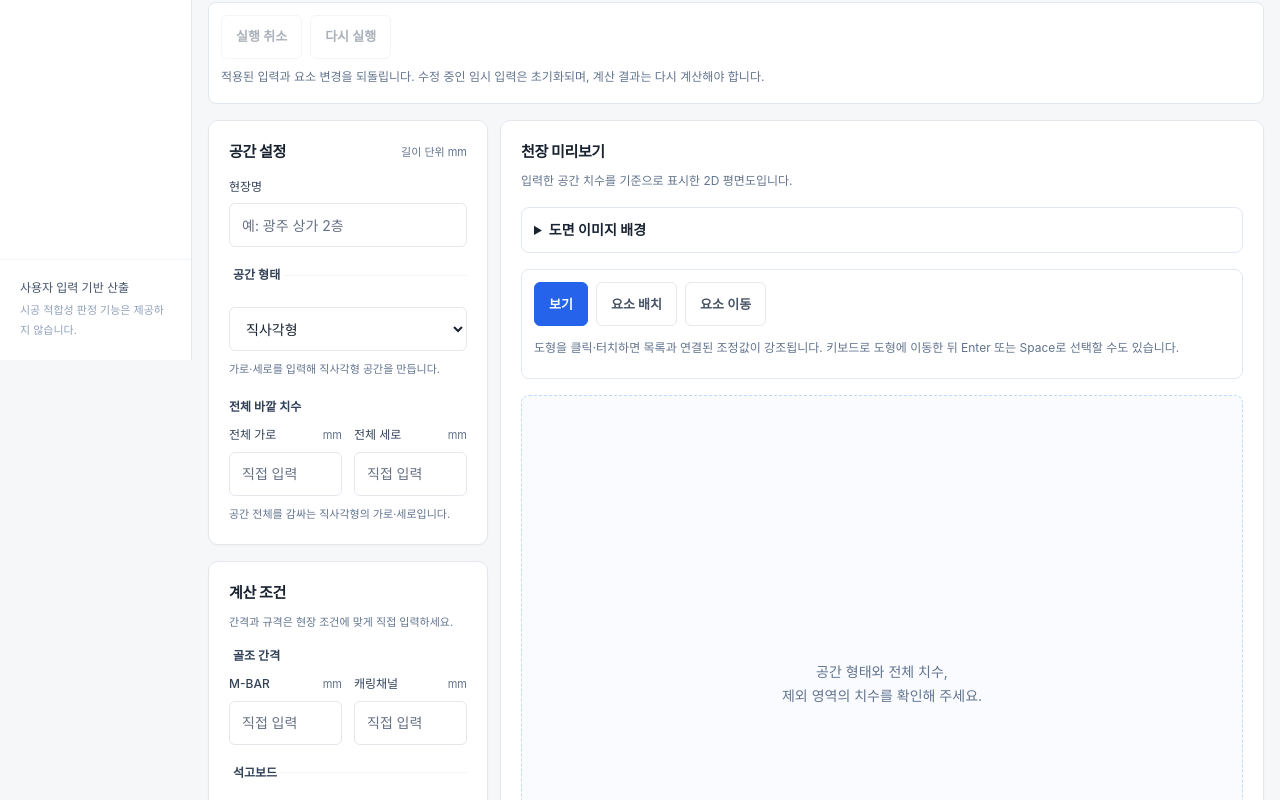
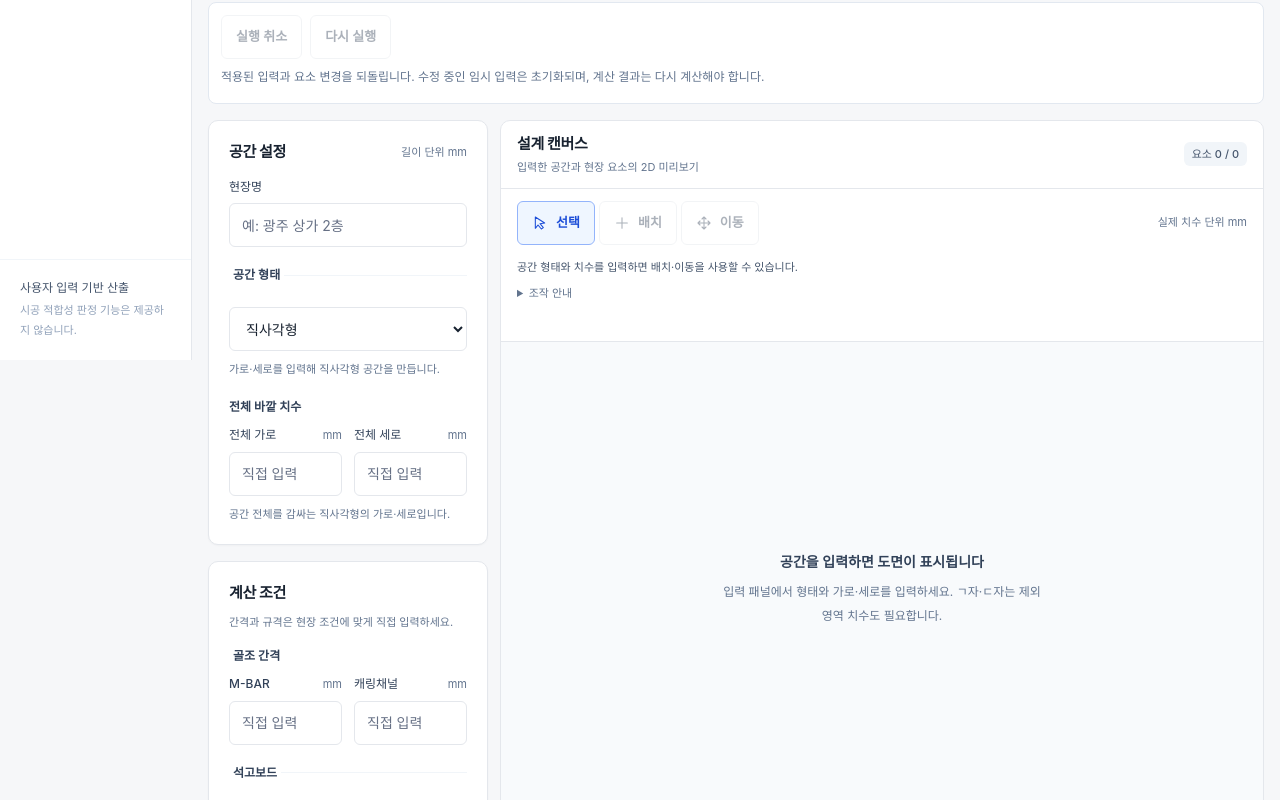
Before and after one commit to dhwmgl12-ux/ceilplan, a Next.js app: page / in a window 1280 px wide. Shown: the part 440-1240 px from the top of the page. Built offline with nearby package versions, Linux system fonts and the light colour scheme.

Commit message:
feat: 설계 캔버스와 요소 편집 도구 모음 개선

```diff
--- a/app/globals.css
+++ b/app/globals.css
@@ -367,6 +367,57 @@ summary {
   }
 }
 
+/* 설계 캔버스 */
+.cp-canvas-panel {
+  min-width: 0;
+  overflow: clip;
+  border: 1px solid var(--cp-border);
+  border-radius: var(--cp-radius-lg);
+  background: var(--cp-surface);
+}
+
+/* 도구 모음 아래의 부가 정보 여백 */
+.cp-canvas-panel
+  > :not(header):not(.cp-canvas-tools):not(svg):not(.cp-canvas-empty) {
+  margin-inline: 16px;
+}
+
+.cp-canvas-panel > :last-child {
+  margin-bottom: 16px;
+}
+
+.cp-canvas-tools {
+  padding: 12px 16px;
+  border-bottom: 1px solid var(--cp-border);
+  background: white;
+}
+
+.cp-canvas-svg {
+  display: block;
+  width: 100%;
+  height: clamp(300px, 58dvh, 680px);
+  background: #f8fafc;
+}
+
+.cp-canvas-empty {
+  display: flex;
+  min-height: clamp(300px, 58dvh, 680px);
+  align-items: center;
+  justify-content: center;
+  padding: 24px;
+  background: #f8fafc;
+}
+
+@media (min-width: 1280px) {
+  .cp-canvas-svg {
+    height: clamp(380px, 62dvh, 760px);
+  }
+
+  .cp-canvas-empty {
+    min-height: clamp(380px, 62dvh, 760px);
+  }
+}
+
 /* 발주용 보기 화면 */
 .order-print-dialog {
   position: fixed;
--- /dev/null
+++ b/components/ceiling/CanvasToolbar.tsx
@@ -0,0 +1,189 @@
+import NumberField from "@/components/ui/NumberField";
+import { featureLabels, type CeilingFeatureType } from "@/types/ceilplan";
+import type { FeaturePointerMode } from "@/hooks/useFeaturePointer";
+
+interface CanvasToolbarProps {
+  mode: FeaturePointerMode;
+  onModeChange: (mode: FeaturePointerMode) => void;
+
+  placementType: CeilingFeatureType;
+  onTypeChange: (type: CeilingFeatureType) => void;
+
+  placementWidth: string;
+  onWidthChange: (value: string) => void;
+
+  placementLength: string;
+  onLengthChange: (value: string) => void;
+
+  isValid: boolean;
+  message: string;
+}
+
+const tools: {
+  mode: FeaturePointerMode;
+  label: string;
+  description: string;
+  path: string;
+}[] = [
+  {
+    mode: "VIEW",
+    label: "선택",
+    description: "요소를 선택하고 정보를 확인합니다.",
+    path: "M5 3v17l4-5 5 6 3-2-5-6 7-1L5 3Z",
+  },
+  {
+    mode: "PLACE",
+    label: "배치",
+    description: "크기를 입력하고 도면에 요소를 배치합니다.",
+    path: "M12 4v16M4 12h16",
+  },
+  {
+    mode: "MOVE",
+    label: "이동",
+    description: "요소를 끌어서 위치를 변경합니다.",
+    path: "M12 3v18M3 12h18M9 6l3-3 3 3M9 18l3 3 3-3M6 9l-3 3 3 3M18 9l3 3-3 3",
+  },
+];
+
+export default function CanvasToolbar({
+  mode,
+  onModeChange,
+  placementType,
+  onTypeChange,
+  placementWidth,
+  onWidthChange,
+  placementLength,
+  onLengthChange,
+  isValid,
+  message,
+}: CanvasToolbarProps) {
+  const help =
+    mode === "VIEW"
+      ? "요소를 클릭·터치해서 선택하세요."
+      : mode === "PLACE"
+        ? "도면을 짧게 클릭·터치하세요. 선택한 지점이 요소 중심입니다."
+        : "요소를 누른 채 끌어서 이동하세요.";
+
+  return (
+    <div className="cp-canvas-tools">
+      <div className="flex flex-wrap items-center justify-between gap-3">
+        <div
+          role="group"
+          aria-label="캔버스 작업 모드"
+          className="flex flex-wrap gap-1"
+        >
+          {tools.map((tool) => {
+            const selected = mode === tool.mode;
+
+            return (
+              <button
+                key={tool.mode}
+                type="button"
+                onClick={() => onModeChange(tool.mode)}
+                disabled={!isValid && tool.mode !== "VIEW"}
+                aria-pressed={selected}
+                title={tool.description}
+                className="cp-button-secondary"
+              >
+                <svg
+                  aria-hidden="true"
+                  viewBox="0 0 24 24"
+                  className="h-4 w-4 shrink-0"
+                  fill="none"
+                  stroke="currentColor"
+                  strokeWidth={1.6}
+                  strokeLinecap="round"
+                  strokeLinejoin="round"
+                >
+                  <path d={tool.path} />
+                </svg>
+
+                {tool.label}
+              </button>
+            );
+          })}
+        </div>
+
+        <span className="text-[11px] text-slate-500">실제 치수 단위 mm</span>
+      </div>
+
+      {mode === "PLACE" && (
+        <fieldset className="mt-3 min-w-0 border-t border-slate-100 pt-3">
+          <legend className="sr-only">새 요소 배치 설정</legend>
+
+          <div className="grid grid-cols-2 gap-3">
+            <label className="col-span-2 block min-w-0">
+              <span className="mb-2 block text-xs font-medium text-slate-700">
+                배치할 요소
+              </span>
+
+              <select
+                value={placementType}
+                onChange={(event) =>
+                  onTypeChange(event.target.value as CeilingFeatureType)
+                }
+                className="cp-input"
+              >
+                {Object.entries(featureLabels).map(([value, label]) => (
+                  <option key={value} value={value}>
+                    {label}
+                  </option>
+                ))}
+              </select>
+            </label>
+
+            <NumberField
+              label="가로"
+              unit="mm"
+              step={1}
+              value={placementWidth}
+              onChange={onWidthChange}
+            />
+
+            <NumberField
+              label="세로"
+              unit="mm"
+              step={1}
+              value={placementLength}
+              onChange={onLengthChange}
+            />
+          </div>
+        </fieldset>
+      )}
+
+      <p
+        id="preview-pointer-help"
+        className="mt-3 text-[11px] leading-5 text-slate-600"
+      >
+        {!isValid
+          ? "공간 형태와 치수를 입력하면 배치·이동을 사용할 수 있습니다."
+          : help}
+      </p>
+
+      <details className="mt-1 text-[11px] text-slate-500">
+        <summary className="cursor-pointer py-1">조작 안내</summary>
+
+        <ul className="mt-1 list-disc space-y-1 pl-4 leading-5">
+          <li>선택 모드에서는 도형을 클릭하거나 터치해 선택합니다.</li>
+          <li>
+            키보드로 도형에 이동한 뒤 Enter 또는 Space로 선택할 수 있습니다.
+          </li>
+          <li>배치 모드에서는 크기를 입력하고 도면을 짧게 누릅니다.</li>
+          <li>
+            이동 모드에서는 요소를 끌어 놓습니다. 공간 밖이나 제외 영역에는
+            배치할 수 없습니다.
+          </li>
+        </ul>
+      </details>
+
+      <p
+        role="status"
+        aria-live="polite"
+        aria-atomic="true"
+        className="mt-1 min-h-5 text-xs leading-5 text-blue-700"
+      >
+        {message}
+      </p>
+    </div>
+  );
+}
--- a/components/ceiling/CeilingPreview.tsx
+++ b/components/ceiling/CeilingPreview.tsx
@@ -16,6 +16,7 @@ import {
 } from "@/types/ceilplan";
 
 import { tryGetRoomGeometry, isBoxInsideRoom } from "@/lib/geometry/room";
+import CanvasToolbar from "./CanvasToolbar";
 
 interface CeilingPreviewProps {
   inputs: SiteInput;
@@ -128,193 +129,53 @@ export default function CeilingPreview({
   );
 
   return (
-    <section aria-labelledby="preview-title" className="cp-card min-h-80">
+    <section aria-labelledby="preview-title" className="cp-canvas-panel">
+      <header className="flex flex-wrap items-center justify-between gap-3 border-b border-[var(--cp-border)] px-4 py-3">
+        <div>
           <h2 id="preview-title" className="cp-title">
-        천장 미리보기
+            설계 캔버스
           </h2>
 
-      <p className="mt-2 text-xs leading-5 text-slate-500">
-        입력한 공간 치수를 기준으로 표시한 2D 평면도입니다.
+          <p className="mt-1 text-[11px] text-slate-500">
+            입력한 공간과 현장 요소의 2D 미리보기
           </p>
+        </div>
 
-      <DrawingBackgroundPanel background={background} />
+        <span className="rounded-md bg-slate-100 px-2 py-1 text-[11px] font-medium text-slate-600">
+          요소 {visibleFeatures.length} / {features.length}
+        </span>
+      </header>
 
-      <div className="mt-4 rounded-lg border border-slate-200 p-3">
-        <div
-          role="group"
-          aria-label="도면 조작 모드"
-          className="flex flex-wrap gap-2"
-        >
-          {(
-            [
-              ["VIEW", "보기"],
-              ["PLACE", "요소 배치"],
-              ["MOVE", "요소 이동"],
-            ] as const
-          ).map(([mode, label]) => (
-            <button
-              key={mode}
-              type="button"
-              aria-pressed={pointerMode === mode}
-              onClick={() => {
+      <CanvasToolbar
+        mode={pointerMode}
+        onModeChange={(mode) => {
           pointer.clearSession();
           setPointerMode(mode);
         }}
-              className={
-                pointerMode === mode
-                  ? "cp-button-primary"
-                  : "cp-button-secondary"
-              }
-            >
-              {label}
-            </button>
-          ))}
-        </div>
-
-        {pointerMode === "PLACE" && (
-          <div className="mt-4 space-y-3">
-            <label className="block text-sm font-medium">
-              배치할 요소
-              <select
-                value={placementType}
-                onChange={(event) => {
+        placementType={placementType}
+        onTypeChange={(type) => {
           pointer.clearSession();
-                  setPlacementType(event.target.value as CeilingFeatureType);
+          setPlacementType(type);
         }}
-                className="cp-input mt-2"
-              >
-                {Object.entries(featureLabels).map(([value, label]) => (
-                  <option key={value} value={value}>
-                    {label}
-                  </option>
-                ))}
-              </select>
-            </label>
-
-            <div className="grid grid-cols-2 gap-3">
-              <label className="block text-sm font-medium">
-                가로 (mm)
-                <input
-                  type="number"
-                  min="1"
-                  step="1"
-                  value={placementWidth}
-                  onChange={(event) => {
+        placementWidth={placementWidth}
+        onWidthChange={(value) => {
           pointer.clearSession();
-                    setPlacementWidth(event.target.value);
+          setPlacementWidth(value);
         }}
-                  className="cp-input mt-2"
+        placementLength={placementLength}
+        onLengthChange={(value) => {
+          pointer.clearSession();
+          setPlacementLength(value);
+        }}
+        isValid={isValid}
+        message={pointer.message}
       />
-              </label>
-
-              <label className="block text-sm font-medium">
-                세로 (mm)
-                <input
-                  type="number"
-                  min="1"
-                  step="1"
-                  value={placementLength}
-                  onChange={(event) => {
-                    pointer.clearSession();
-                    setPlacementLength(event.target.value);
-                  }}
-                  className="cp-input mt-2"
-                />
-              </label>
-            </div>
-          </div>
-        )}
-
-        <p
-          id="preview-pointer-help"
-          className="mt-3 text-xs leading-5 text-slate-500"
-        >
-          {pointerMode === "VIEW"
-            ? "도형을 클릭·터치하면 목록과 연결된 조정값이 강조됩니다. 키보드로 도형에 이동한 뒤 Enter 또는 Space로 선택할 수도 있습니다."
-            : pointerMode === "PLACE"
-              ? "크기를 입력하고 도면을 클릭·터치하세요. 선택한 지점이 요소 중심입니다."
-              : "이동할 도형을 누른 채 끌어 놓으세요. 해당 요소도 함께 선택됩니다."}
-        </p>
-
-        <p role="status" className="mt-2 text-xs leading-5 text-blue-700">
-          {pointer.message}
-        </p>
-      </div>
-
-      {selectedFeature && (
-        <div className="mt-4 rounded-lg border border-blue-200 bg-blue-50/50 p-3">
-          <div className="flex flex-wrap items-start justify-between gap-2">
-            <div>
-              <h3 className="text-sm font-semibold">
-                선택: {selectedFeatureNumber}번{" "}
-                {featureLabels[selectedFeature.type]}
-              </h3>
-
-              <p className="mt-2 text-xs leading-5 text-slate-600">
-                X {selectedFeature.xMm}, Y {selectedFeature.yMm} mm
-                <br />
-                가로 {selectedFeature.widthMm} × 세로 {selectedFeature.lengthMm}{" "}
-                mm
-              </p>
-            </div>
-
-            <button
-              type="button"
-              onClick={() => onSelectFeature(null)}
-              className="cp-button-secondary"
-            >
-              선택 해제
-            </button>
-          </div>
-
-          <button
-            type="button"
-            onClick={onShowSelectedInList}
-            className="cp-button-secondary mt-3"
-          >
-            요소 목록으로 이동
-          </button>
-
-          <h4 className="mt-4 text-xs font-semibold">
-            연결된 조정값 {linkedAdjustments.length}개
-          </h4>
-
-          {linkedAdjustments.length === 0 ? (
-            <p className="mt-2 text-xs text-slate-500">
-              연결된 조정값이 없습니다.
-            </p>
-          ) : (
-            <ul className="mt-2 space-y-2">
-              {linkedAdjustments.map((adjustment) => (
-                <li
-                  key={adjustment.id}
-                  className="rounded bg-white p-2 text-xs leading-5"
-                >
-                  <p className="font-medium">
-                    {adjustment.materialId === "BOARD"
-                      ? "석고보드"
-                      : adjustment.materialId === "MBAR"
-                        ? "M-BAR"
-                        : "캐링채널"}
-                    {" · "}
-                    {adjustment.adjustmentType === "ADD" ? "추가" : "공제"}{" "}
-                    {adjustment.quantity} {adjustment.unit}
-                  </p>
-
-                  <p className="break-words text-slate-600">
-                    {adjustment.memo}
-                  </p>
-                </li>
-              ))}
-            </ul>
-          )}
-        </div>
-      )}
 
       {isValid ? (
         <svg
           viewBox={`0 0 ${canvasWidth} ${canvasHeight}`}
-          className="mt-4 block w-full"
+          preserveAspectRatio="xMidYMid meet"
+          className="cp-canvas-svg"
           role="group"
           aria-labelledby="room-title room-description"
           aria-describedby="preview-pointer-help"
@@ -712,17 +573,90 @@ export default function CeilingPreview({
               aria-hidden="true"
             />
           )}
+          {selectedFeature && (
+            <div className="mt-4 rounded-lg border border-blue-200 bg-blue-50/50 p-3">
+              <div className="flex flex-wrap items-start justify-between gap-2">
+                <div>
+                  <h3 className="text-sm font-semibold">
+                    선택: {selectedFeatureNumber}번{" "}
+                    {featureLabels[selectedFeature.type]}
+                  </h3>
+
+                  <p className="mt-2 text-xs leading-5 text-slate-600">
+                    X {selectedFeature.xMm}, Y {selectedFeature.yMm} mm
+                    <br />
+                    가로 {selectedFeature.widthMm} × 세로{" "}
+                    {selectedFeature.lengthMm} mm
+                  </p>
+                </div>
+
+                <button
+                  type="button"
+                  onClick={() => onSelectFeature(null)}
+                  className="cp-button-secondary"
+                >
+                  선택 해제
+                </button>
+              </div>
+
+              <button
+                type="button"
+                onClick={onShowSelectedInList}
+                className="cp-button-secondary mt-3"
+              >
+                요소 목록으로 이동
+              </button>
+
+              <h4 className="mt-4 text-xs font-semibold">
+                연결된 조정값 {linkedAdjustments.length}개
+              </h4>
+
+              {linkedAdjustments.length === 0 ? (
+                <p className="mt-2 text-xs text-slate-500">
+                  연결된 조정값이 없습니다.
+                </p>
+              ) : (
+                <ul className="mt-2 space-y-2">
+                  {linkedAdjustments.map((adjustment) => (
+                    <li
+                      key={adjustment.id}
+                      className="rounded bg-white p-2 text-xs leading-5"
+                    >
+                      <p className="font-medium">
+                        {adjustment.materialId === "BOARD"
+                          ? "석고보드"
+                          : adjustment.materialId === "MBAR"
+                            ? "M-BAR"
+                            : "캐링채널"}
+                        {" · "}
+                        {adjustment.adjustmentType === "ADD"
+                          ? "추가"
+                          : "공제"}{" "}
+                        {adjustment.quantity} {adjustment.unit}
+                      </p>
+
+                      <p className="break-words text-slate-600">
+                        {adjustment.memo}
+                      </p>
+                    </li>
+                  ))}
+                </ul>
+              )}
+            </div>
+          )}
         </svg>
       ) : (
-        <div
-          role="status"
-          className="mt-4 flex aspect-[5/4] items-center justify-center rounded-lg border border-dashed border-blue-200 bg-blue-50/40 p-6"
-        >
-          <p className="text-center text-sm leading-6 text-slate-500">
-            공간 형태와 전체 치수,
-            <br />
-            제외 영역의 치수를 확인해 주세요.
+        <div role="status" className="cp-canvas-empty">
+          <div className="max-w-xs text-center">
+            <p className="text-sm font-semibold text-slate-700">
+              공간을 입력하면 도면이 표시됩니다
             </p>
+
+            <p className="mt-2 text-xs leading-6 text-slate-500">
+              입력 패널에서 형태와 가로·세로를 입력하세요. ㄱ자·ㄷ자는 제외 영역
+              치수도 필요합니다.
+            </p>
+          </div>
         </div>
       )}
 
@@ -768,6 +702,7 @@ export default function CeilingPreview({
       <p className="mt-3 text-xs leading-5 text-slate-500">
         공간 형태를 확인하는 미리보기이며, 실제 자재 배치도는 아닙니다.
       </p>
+      <DrawingBackgroundPanel background={background} />
     </section>
   );
 }
```
Lines whose indentation alone changed are shown as unchanged.
